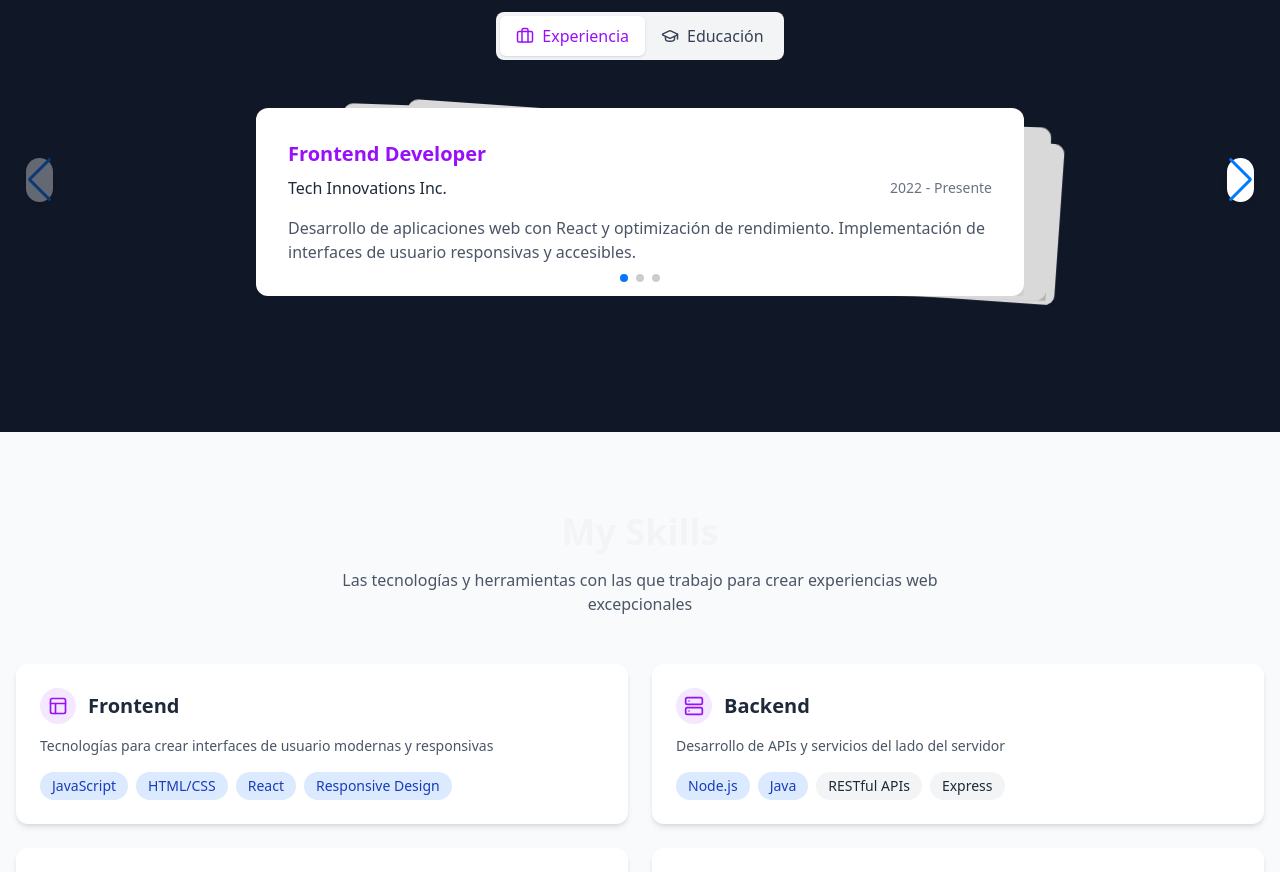
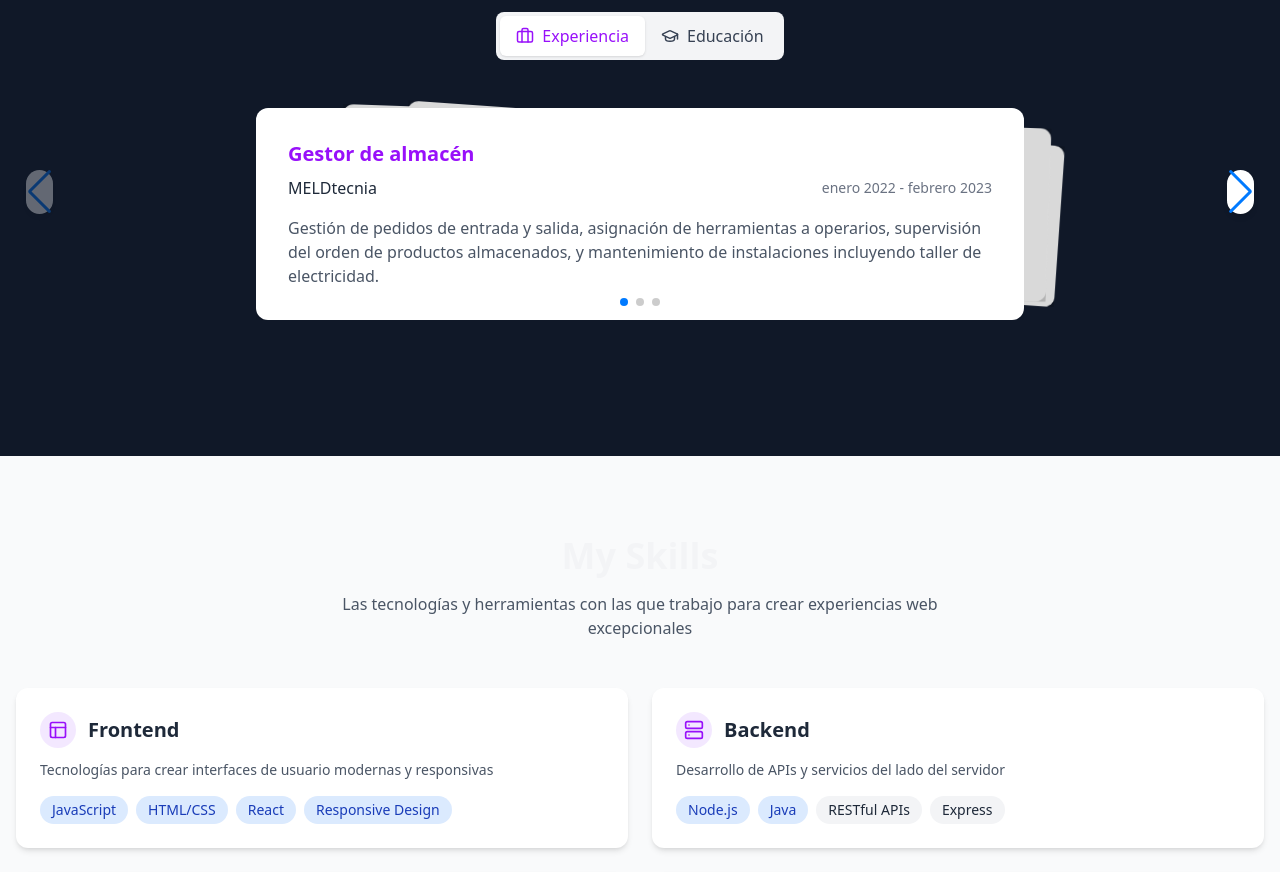
Before and after one commit to Bluexerry/Portfolio, a React (Vite) app: page / in a window 1280 px wide. Shown: the part 1680-2552 px from the top of the page. Built offline with nearby package versions, Linux system fonts and the light colour scheme.

Commit message:
Mejoras
Mejorado el logo del header, el favicon y adicion de animcaciones.

```diff
--- a/index.html
+++ b/index.html
@@ -3,7 +3,7 @@
 
 <head>
   <meta charset="UTF-8" />
-  <link rel="icon" type="image/png" href="src/assets/Icono.png" />
+  <link rel="icon" type="image/png" href="/favicon/favicon.svg" />
   <meta name="viewport" content="width=device-width, initial-scale=1.0" />
   <title>LevelUp
   </title>
--- a/src/components/layout/Header.jsx
+++ b/src/components/layout/Header.jsx
@@ -97,7 +97,7 @@ const Header = () => {
 
                         {/* TFG Domótica */}
                         <motion.a
-                            href="/tfg_domotica.pdf"
+                            href="/documents/TFG.pdf"
                             download="TFG_Domotica.pdf"
                             aria-label="Descargar TFG Domótica"
                             className="relative group"
@@ -128,7 +128,7 @@ const Header = () => {
 
                     {/* TFG Domótica - Mobile */}
                     <motion.a
-                        href="/tfg_domotica.pdf"
+                        href="/documents/TFG.pdf"
                         download="TFG_Domotica.pdf"
                         aria-label="Descargar TFG Domótica"
                         className="p-2 bg-blue-900/30 rounded-full"
--- a/src/components/sections/About.jsx
+++ b/src/components/sections/About.jsx
@@ -13,6 +13,8 @@ import Container from '../layout/Container';
 import Button from '../ui/Button';
 import { useScrollAnimation } from '../../hooks/useScrollAnimation';
 import { headingAnimation, fadeInUp, fadeInRight } from '../../utils/animation';
+// Importar datos desde archivo data/career.js
+import { experienceData, educationData } from '../../data/career';
 
 // Asegúrate de crear la carpeta de assets y colocar tus imágenes
 const profileImage = '/src/assets/images/profile.jpg';
@@ -28,50 +30,6 @@ const About = () => {
             swiper.update();
         }
     }, [activeTab, swiper]);
-
-    // Datos de experiencia
-    const experienceData = [
-        {
-            title: "Frontend Developer",
-            company: "Tech Innovations Inc.",
-            period: "2022 - Presente",
-            description: "Desarrollo de aplicaciones web con React y optimización de rendimiento. Implementación de interfaces de usuario responsivas y accesibles.",
-        },
-        {
-            title: "UI/UX Designer",
-            company: "Creative Solutions",
-            period: "2020 - 2022",
-            description: "Diseño de experiencias de usuario centradas en el usuario. Creación de prototipos interactivos y realización de pruebas de usabilidad.",
-        },
-        {
-            title: "Web Developer",
-            company: "Digital Agency",
-            period: "2018 - 2020",
-            description: "Desarrollo frontend con JavaScript y CSS. Colaboración con equipos de diseño para implementar interfaces de usuario.",
-        },
-    ];
-
-    // Datos de educación
-    const educationData = [
-        {
-            title: "Máster en Desarrollo Web",
-            institution: "Universidad Tecnológica",
-            period: "2018 - 2020",
-            description: "Especialización en tecnologías web modernas, arquitectura de aplicaciones y experiencia de usuario.",
-        },
-        {
-            title: "Grado en Ingeniería Informática",
-            institution: "Universidad Nacional",
-            period: "2014 - 2018",
-            description: "Fundamentos de programación, algoritmos, estructura de datos y desarrollo de software.",
-        },
-        {
-            title: "Curso Especializado en UX/UI",
-            institution: "Instituto de Diseño Digital",
-            period: "2016",
-            description: "Principios de diseño centrado en el usuario, prototipado y evaluación de usabilidad.",
-        },
-    ];
 
     // Contenido según la pestaña activa
     const tabContent = {
@@ -117,7 +75,7 @@ const About = () => {
 
                             <div className="pt-4">
                                 <Button
-                                    href="/cv.pdf"  // Asegúrate de tener este archivo en la carpeta pública
+                                    href="/tfg.pdf"  // Asegúrate de tener este archivo en la carpeta pública
                                     target="_blank"
                                     variant="outline"
                                     icon={<FileText size={18} />}
--- a/src/components/sections/Services.jsx
+++ b/src/components/sections/Services.jsx
@@ -4,51 +4,17 @@ import { Monitor, Server, Layout, Code, PenTool, Zap } from 'lucide-react';
 import Container from '../layout/Container';
 import { useScrollAnimation } from '../../hooks/useScrollAnimation';
 import { headingAnimation, staggerChildren } from '../../utils/animation';
+import { servicesData } from '../../data/services';
 
-const servicesData = [
-    {
-        icon: <Monitor />,
-        title: 'Desarrollo Web Frontend',
-        description: 'Creación de interfaces de usuario modernas, responsivas y de alto rendimiento utilizando React, Next.js y otras tecnologías frontend.',
-        bgColor: 'from-purple-500/10 to-pink-500/10',
-        iconColor: 'text-purple-600 dark:text-purple-400'
-    },
-    {
-        icon: <Layout />,
-        title: 'Diseño UI/UX',
-        description: 'Diseño de experiencias de usuario centradas en el usuario, prototipos interactivos y flujos de usuario que transmiten la identidad de marca.',
-        bgColor: 'from-blue-500/10 to-teal-500/10',
-        iconColor: 'text-blue-600 dark:text-blue-400'
-    },
-    {
-        icon: <Server />,
-        title: 'Desarrollo Backend',
-        description: 'Construcción de APIs RESTful, autenticación, bases de datos y servicios de backend con Node.js, Express y tecnologías relacionadas.',
-        bgColor: 'from-green-500/10 to-emerald-500/10',
-        iconColor: 'text-green-600 dark:text-green-400'
-    },
-    {
-        icon: <Code />,
-        title: 'Optimización Web',
-        description: 'Mejora del rendimiento, SEO y velocidad de carga para sitios web existentes, aumentando las métricas Core Web Vitals.',
-        bgColor: 'from-amber-500/10 to-yellow-500/10',
-        iconColor: 'text-amber-600 dark:text-amber-400'
-    },
-    {
-        icon: <PenTool />,
-        title: 'Animaciones Web',
-        description: 'Creación de animaciones interactivas, transiciones fluidas y micro-interacciones para mejorar la experiencia de usuario.',
-        bgColor: 'from-red-500/10 to-pink-500/10',
-        iconColor: 'text-red-600 dark:text-red-400'
-    },
-    {
-        icon: <Zap />,
-        title: 'Integración de APIs',
-        description: 'Conexión de tu aplicación con servicios externos, pasarelas de pago, CMS headless y otras plataformas de terceros.',
-        bgColor: 'from-indigo-500/10 to-violet-500/10',
-        iconColor: 'text-indigo-600 dark:text-indigo-400'
-    }
-];
+// Mapeo de nombres de iconos a componentes
+const iconComponents = {
+    monitor: <Monitor />,
+    server: <Server />,
+    layout: <Layout />,
+    code: <Code />,
+    penTool: <PenTool />,
+    zap: <Zap />
+};
 
 const Services = () => {
     const { ref, inView } = useScrollAnimation();
@@ -119,7 +85,7 @@ const Services = () => {
                   inline-flex items-center justify-center w-14 h-14 rounded-xl mb-6
                   bg-gray-100 dark:bg-gray-700 ${service.iconColor} text-2xl
                 `}>
-                                    {service.icon}
+                                    {iconComponents[service.iconName]}
                                 </div>
 
                                 <h3 className="text-xl font-bold mb-3 text-gray-800 dark:text-gray-200">
--- /dev/null
+++ b/src/data/career.js
@@ -0,0 +1,41 @@
+export const experienceData = [
+    {
+        title: "Gestor de almacén",
+        company: "MELDtecnia",
+        period: "enero 2022 - febrero 2023",
+        description: "Gestión de pedidos de entrada y salida, asignación de herramientas a operarios, supervisión del orden de productos almacenados, y mantenimiento de instalaciones incluyendo taller de electricidad.",
+    },
+    {
+        title: "Técnico de montaje",
+        company: "BMW - Munich, Alemania",
+        period: "agosto 2021 - diciembre 2021",
+        description: "Montaje preciso de piezas en la carrocería de vehículos en línea de producción, cumpliendo estándares de calidad y tiempos en un entorno de fabricación exigente.",
+    },
+    {
+        title: "Becario de prácticas",
+        company: "Gómez Maqueda",
+        period: "abril 2021 - junio 2021",
+        description: "Ensamblaje de cuadros eléctricos según planos, identificación y gestión de materiales eléctricos, e instalación de dispositivos eléctricos.",
+    },
+];
+
+export const educationData = [
+    {
+        title: "FP Grado Superior - Desarrollo de Aplicaciones Web",
+        institution: "ADA ITS - Sevilla",
+        period: "septiembre 2023 - Actualmente",
+        description: "Especialización en tecnologías web como JavaScript, React, Node.js, y bases de datos. Desarrollo de aplicaciones web completas.",
+    },
+    {
+        title: "FP Grado Superior - Sistemas Electrotécnicos y Automatizados",
+        institution: "Colegio Altair - Sevilla",
+        period: "2019 - 2021",
+        description: "Diseño y mantenimiento de sistemas eléctricos, automatización industrial, domótica y energías renovables.",
+    },
+    {
+        title: "FP Grado Superior - Instalaciones de Telecomunicaciones",
+        institution: "Instituto Tecnológico Superior ADA - Sevilla",
+        period: "2017 - 2019",
+        description: "Redes de datos, infraestructuras de fibra óptica, videovigilancia y sistemas de radiocomunicaciones.",
+    },
+];
--- /dev/null
+++ b/src/data/services.js
@@ -0,0 +1,45 @@
+// Datos de servicios separados del componente Services.jsx
+export const servicesData = [
+    {
+        iconName: "monitor",
+        title: 'Desarrollo Web Frontend',
+        description: 'Creación de interfaces de usuario modernas, responsivas y de alto rendimiento utilizando React, Next.js y otras tecnologías frontend.',
+        bgColor: 'from-purple-500/10 to-pink-500/10',
+        iconColor: 'text-purple-600 dark:text-purple-400'
+    },
+    {
+        iconName: "layout",
+        title: 'Diseño UI/UX',
+        description: 'Diseño de experiencias de usuario centradas en el usuario, prototipos interactivos y flujos de usuario que transmiten la identidad de marca.',
+        bgColor: 'from-blue-500/10 to-teal-500/10',
+        iconColor: 'text-blue-600 dark:text-blue-400'
+    },
+    {
+        iconName: "server",
+        title: 'Desarrollo Backend',
+        description: 'Construcción de APIs RESTful, autenticación, bases de datos y servicios de backend con Node.js, Express y tecnologías relacionadas.',
+        bgColor: 'from-green-500/10 to-emerald-500/10',
+        iconColor: 'text-green-600 dark:text-green-400'
+    },
+    {
+        iconName: "code",
+        title: 'Optimización Web',
+        description: 'Mejora del rendimiento, SEO y velocidad de carga para sitios web existentes, aumentando las métricas Core Web Vitals.',
+        bgColor: 'from-amber-500/10 to-yellow-500/10',
+        iconColor: 'text-amber-600 dark:text-amber-400'
+    },
+    {
+        iconName: "penTool",
+        title: 'Animaciones Web',
+        description: 'Creación de animaciones interactivas, transiciones fluidas y micro-interacciones para mejorar la experiencia de usuario.',
+        bgColor: 'from-red-500/10 to-pink-500/10',
+        iconColor: 'text-red-600 dark:text-red-400'
+    },
+    {
+        iconName: "zap",
+        title: 'Integración de APIs',
+        description: 'Conexión de tu aplicación con servicios externos, pasarelas de pago, CMS headless y otras plataformas de terceros.',
+        bgColor: 'from-indigo-500/10 to-violet-500/10',
+        iconColor: 'text-indigo-600 dark:text-indigo-400'
+    }
+];
```
Also changed, not shown: public/favicon/favicon.svg (added), 1 other file (tests, documents, lock files or other folders).
